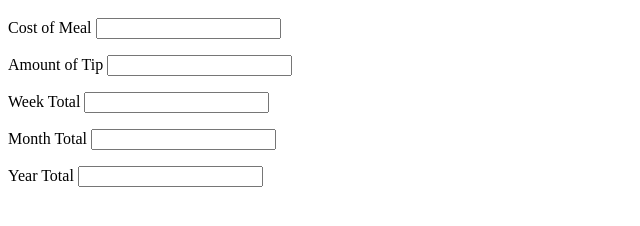
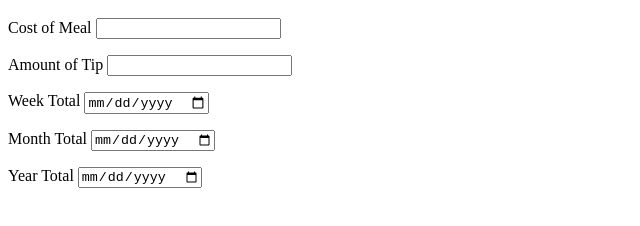
Before and after one commit to pkafei/tips, a website: page views/index.html in a window 1280 px wide. Shown: the part 48-274 px from the top of the page, without its empty margins (0-640 px from the left). Drawn offline with nearby package versions, Linux system fonts and the light colour scheme.

Commit message:
Added id and name

```diff
--- a/views/index.html
+++ b/views/index.html
@@ -8,12 +8,12 @@
 	<body>
 		<h1> Your Restaurant Bill</h1>
    <!-- <form action="/myaction" method="post"> -->
-   <form action=" " id="meal_tip" onsubmit="return false;">
-      	  <p>Cost of Meal <input type="number" step="0.01" name="meal"></p>
-      	  <p>Amount of Tip <input type="number" step="0.01" name="tip"></p>
-      	  <p>Week Total <input type="number" step="0.01" name="week"></p>
-      	  <p>Month Total <input type="number" step="0.01" name="month"></p>
-      	  <p>Year Total <input type="number" step="0.01" name="year"></p>
+   <form action="#" id="meal_tip" onsubmit="return false;">
+      	  <p>Cost of Meal <input type="number" step="0.01" name="meal" id="cost"></p>
+      	  <p>Amount of Tip <input type="number" step="0.01" name="meal" id="tip"></p>
+      	  <p>Week Total <input type="date" step="0.01" name="meal" id="week"></p>
+      	  <p>Month Total <input type="date" step="0.01" name="meal" id="month"></p>
+      	  <p>Year Total <input type="date" step="0.01" name="meal" id="year"></p>
     </form>
 	<script src="./js/scripts.js"></script>
 	<script src="//code.jquery.com/jquery-1.11.2.min.js"></script>
```
